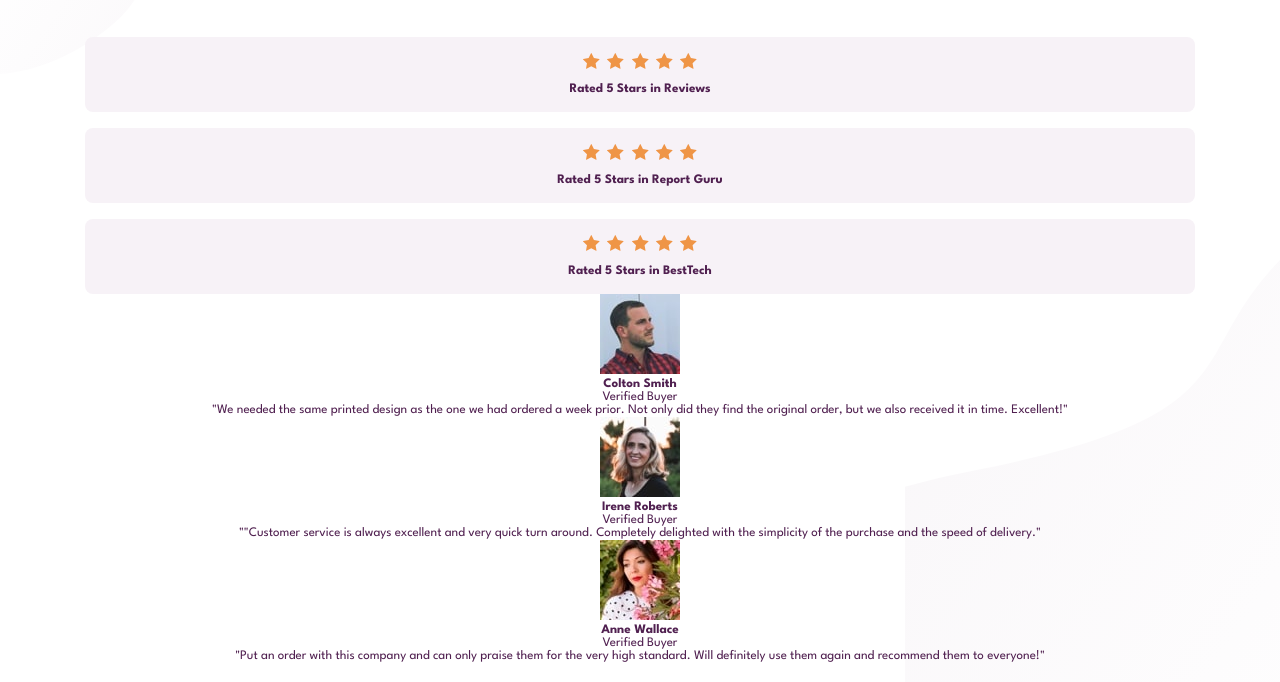
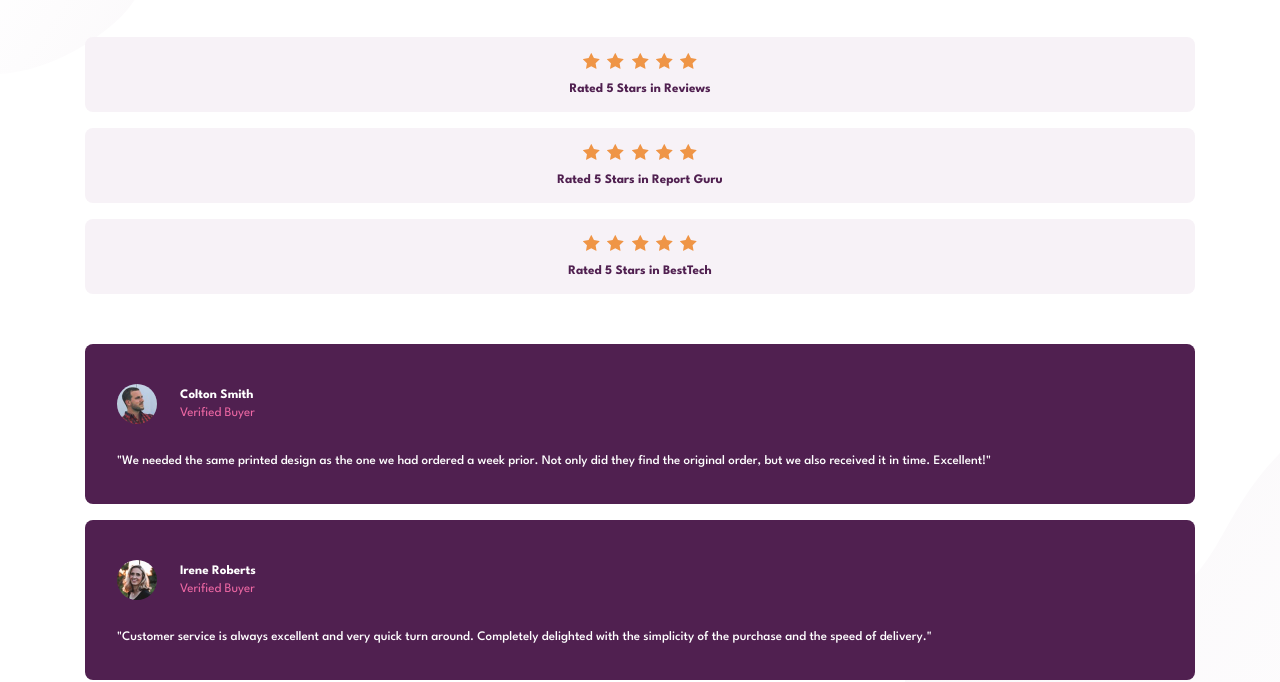
Before and after one commit to dantvi/social-proof-section, a plain HTML site: page index.html in a window 1280 px wide. Shown: the part 158-840 px from the top of the page. Drawn offline with Linux system fonts and the light colour scheme.

Commit message:
reviews styles

```diff
--- a/css/style.css
+++ b/css/style.css
@@ -46,13 +46,14 @@ h1 {
 
 h2 {
     font-weight: 700;
+    margin-bottom: 0.5rem;
 }
 
 .content p {
     font-size: 1.5rem;
     margin-bottom: 4rem;
     font-weight: 500;
-    line-height: 1.666666666666667;
+    line-height: 25px;
     color: var(--color-neutral-dark-grayish-magenta);
 }
 
@@ -75,3 +76,41 @@ h2 {
     margin-top: 1rem;
     font-weight: 700;
 }
+
+.wrapper {
+    margin-bottom: 5rem;
+}
+
+.reviews > * + * {
+    margin-top: 1.6rem;
+}
+
+.reviews li {
+    background: var(--color-primary-dark-magenta);
+    color: var(--color-neutral-white);
+    padding: 4rem 3.2rem 3.2rem;
+    text-align: left;
+    border-radius: 8px;
+}
+
+.reviews p {
+    font-weight: 500;
+    line-height: 22px;
+}
+
+.reviewer-meta {
+    display: flex;
+    align-items: center;
+    margin-bottom: 2.6rem;
+}
+
+.reviewer-meta img {
+    height: 4rem;
+    width: 4rem;
+    border-radius: 50%;
+    margin-right: 2.3rem;
+}
+
+.reviewer-meta span {
+    color: var(--color-primary-soft-pink);
+}
--- a/index.html
+++ b/index.html
@@ -77,7 +77,7 @@
                                     <span>Verified Buyer</span>
                                 </div>
                             </div>
-                            <p>""Customer service is always excellent and very quick turn around. Completely delighted with the simplicity of the purchase and the speed of delivery."</p>
+                            <p>"Customer service is always excellent and very quick turn around. Completely delighted with the simplicity of the purchase and the speed of delivery."</p>
                         </blockquote>
                     </li>
                     <li>
```
